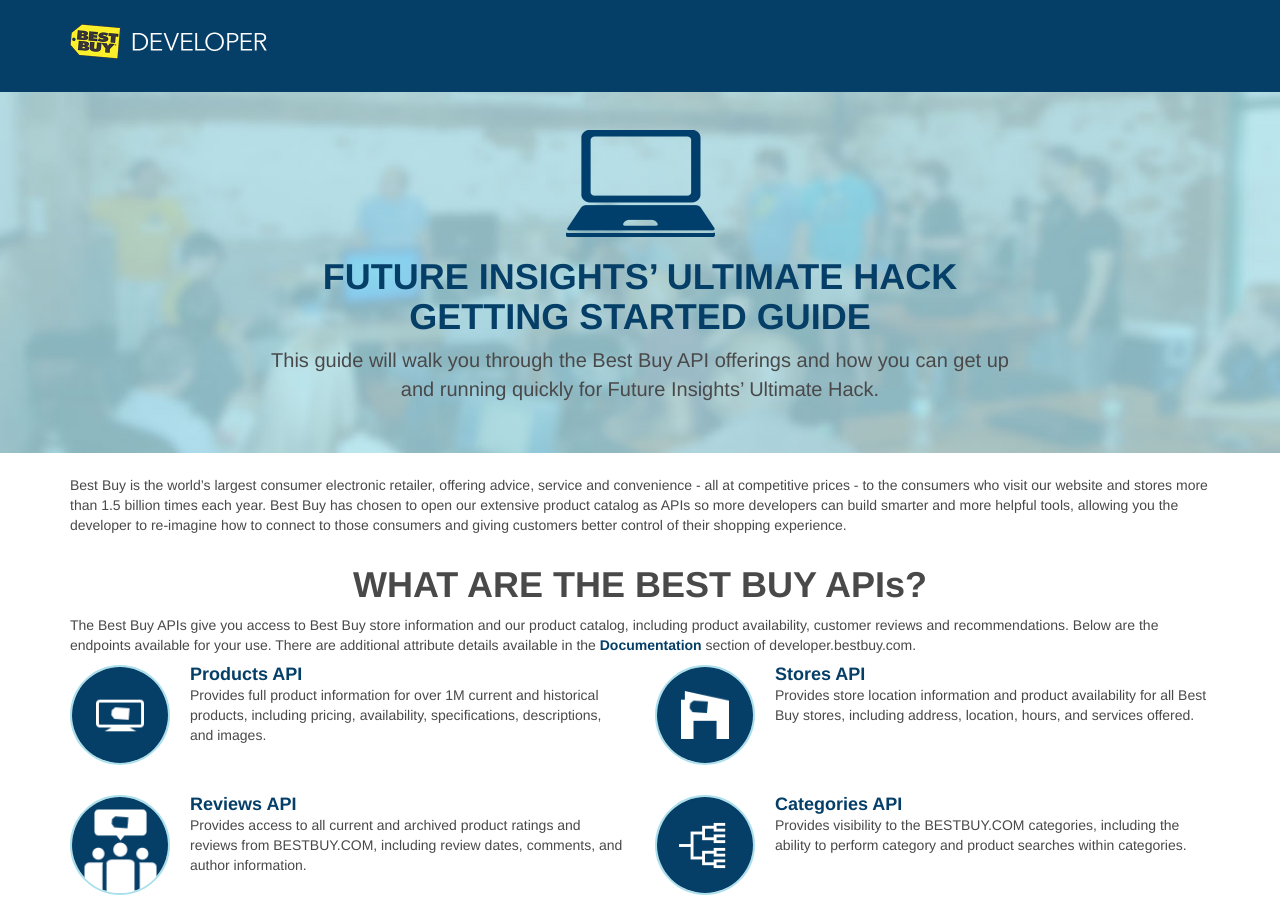
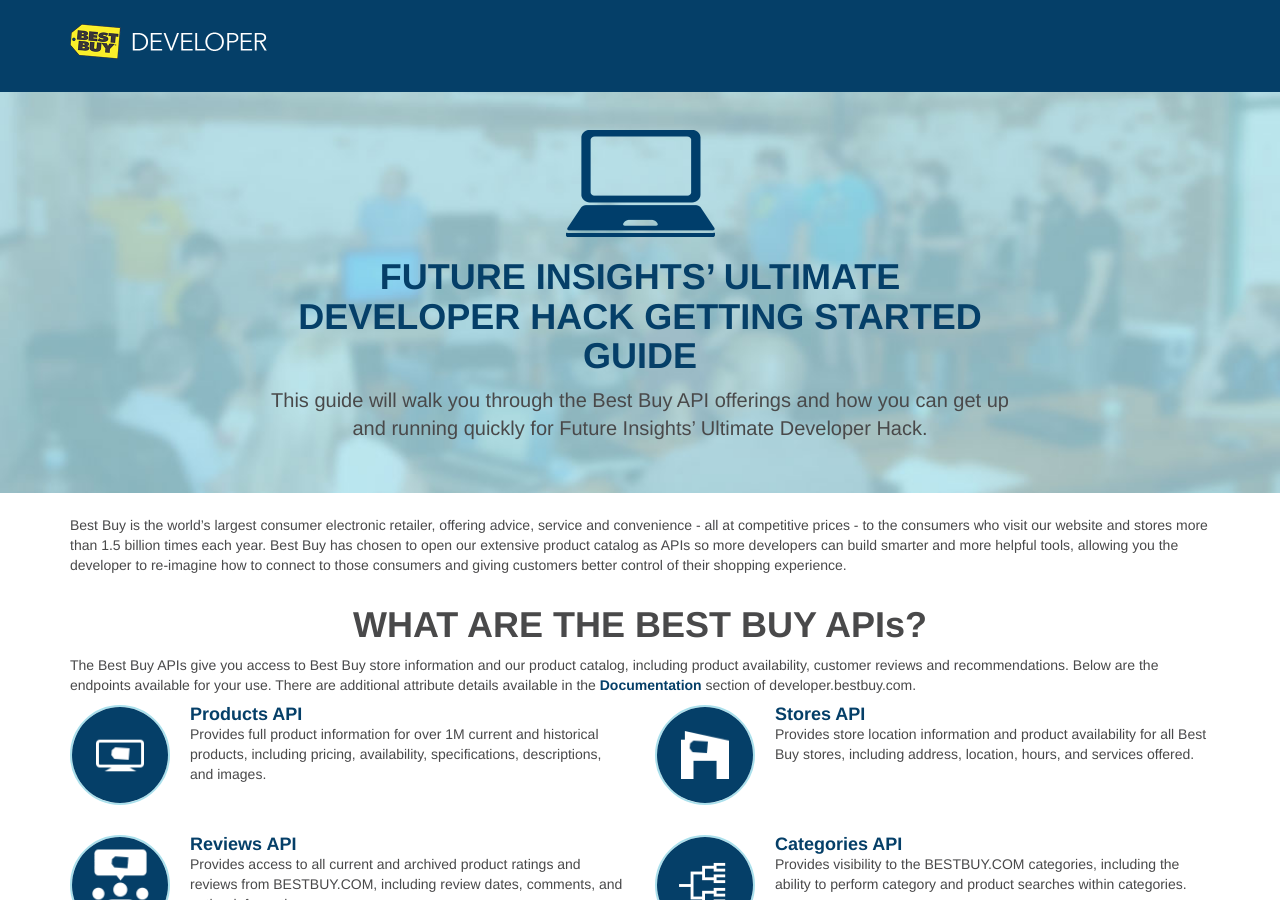
Before and after one commit to yinaxiong/launch-hack, a Jekyll site: the page built from index.html, in a window 1280 px wide and 900 px high. Built offline with Jekyll 4.4.1, drawn with Linux system fonts in a browser that asks for light colours; some of the changed text lies outside the part shown.

```diff
--- a/index.html
+++ b/index.html
@@ -6,8 +6,8 @@ layout: default
 		<div class="row">
 			<div class="col-sm-8 col-sm-offset-2">
 				<img src="{{ site.baseurl }}/images/laptop_icon.png" alt="" width="149" height="107">
-					<h1 class="tt-u">Future Insights&rsquo; Ultimate Hack Getting Started Guide</h1>
-					<p>This guide will walk you through the Best Buy API offerings and how you can get up and running quickly for Future Insights&rsquo; Ultimate Hack.</p>
+					<h1 class="tt-u">Future Insights&rsquo; Ultimate Developer Hack Getting Started Guide</h1>
+					<p>This guide will walk you through the Best Buy API offerings and how you can get up and running quickly for Future Insights&rsquo; Ultimate Developer Hack.</p>
 			</div>
 		</div>
 	</div>
```
Also changed, not shown: _sections/30-api-console.md (+1 -1 lines).
